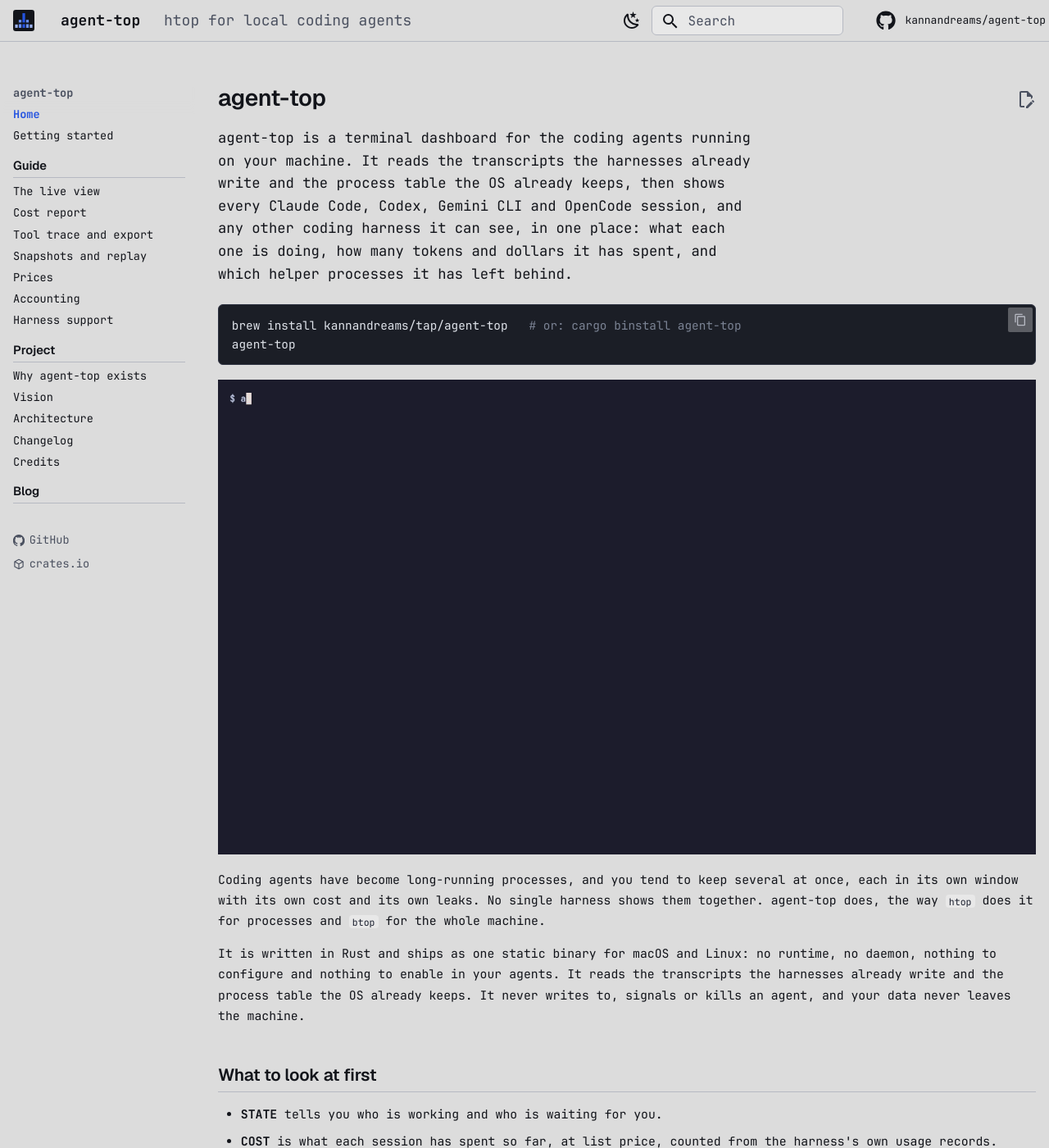
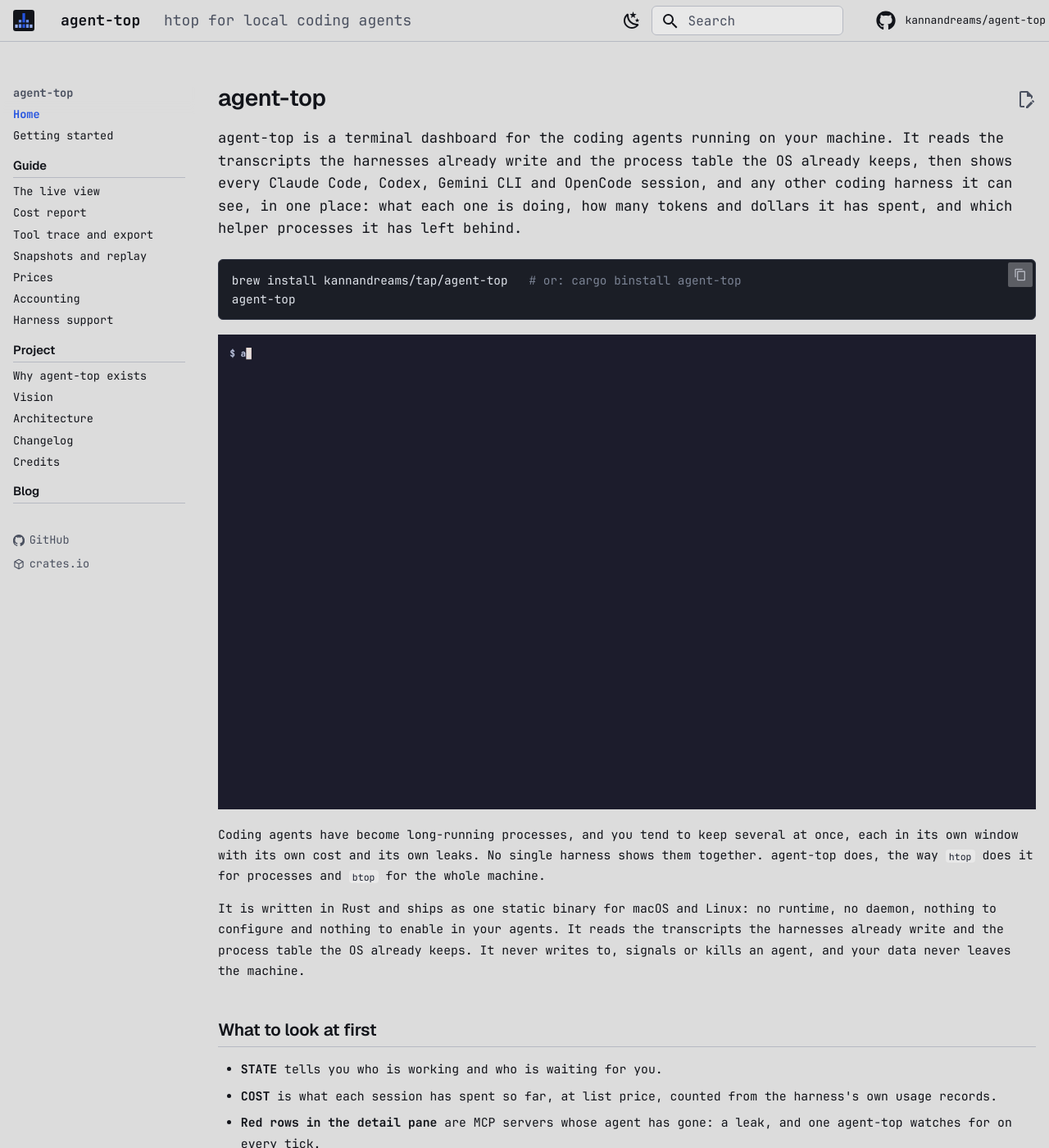
Before and after one commit to kannandreams/agent-top, an MkDocs documentation site: the page built from docs/index.md, in a window 1280 px wide and 1400 px high. Shown: the whole window at 82% size. Built offline with MkDocs 1.6.1 and Material for MkDocs 9.7.7, drawn with Linux system fonts in a browser that asks for light colours; comment, search, counter and statistics services are not loaded.

Commit message:
docs: let the home page lead span the full content width (#21)
The lead paragraph carried a 38em cap, so it stopped well short of the
column edge that the code block and screenshot below it reach. Removed;
it now wraps at the same width as everything else on the page.

```diff
--- a/docs/stylesheets/extra.css
+++ b/docs/stylesheets/extra.css
@@ -298,7 +298,6 @@
   font-size: 0.86rem;
   line-height: 1.6;
   color: var(--at-ink);
-  max-width: 38em;
   margin: 0 0 1.4em;
 }
 /* Left-aligned, ragged right: justify was tried and reverted. On a
```
